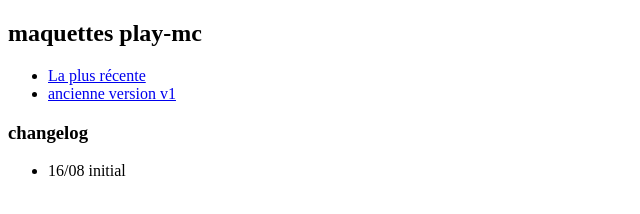
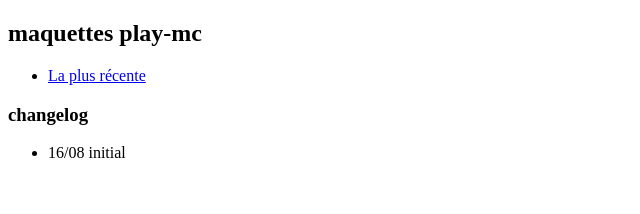
Before and after one commit to LucRatiff/lucratiff.github.io, a plain HTML site: page index.html in a window 1280 px wide. Shown: the whole page, without its empty margins (0-640 px from the left). Drawn offline with Linux system fonts and the light colour scheme.

Commit message:
suppression du lien direct vers la v1

```diff
--- a/index.html
+++ b/index.html
@@ -6,7 +6,6 @@
 <h2>maquettes play-mc</h2>
 <ul>
 <li><a href="play-mc/maquette v2/index.html">La plus récente</a></li>
-<li><a href="play-mc/maquette v1/index.html">ancienne version v1</a></li>
 </ul>
 <h3>changelog</h3>
 <ul>
```
